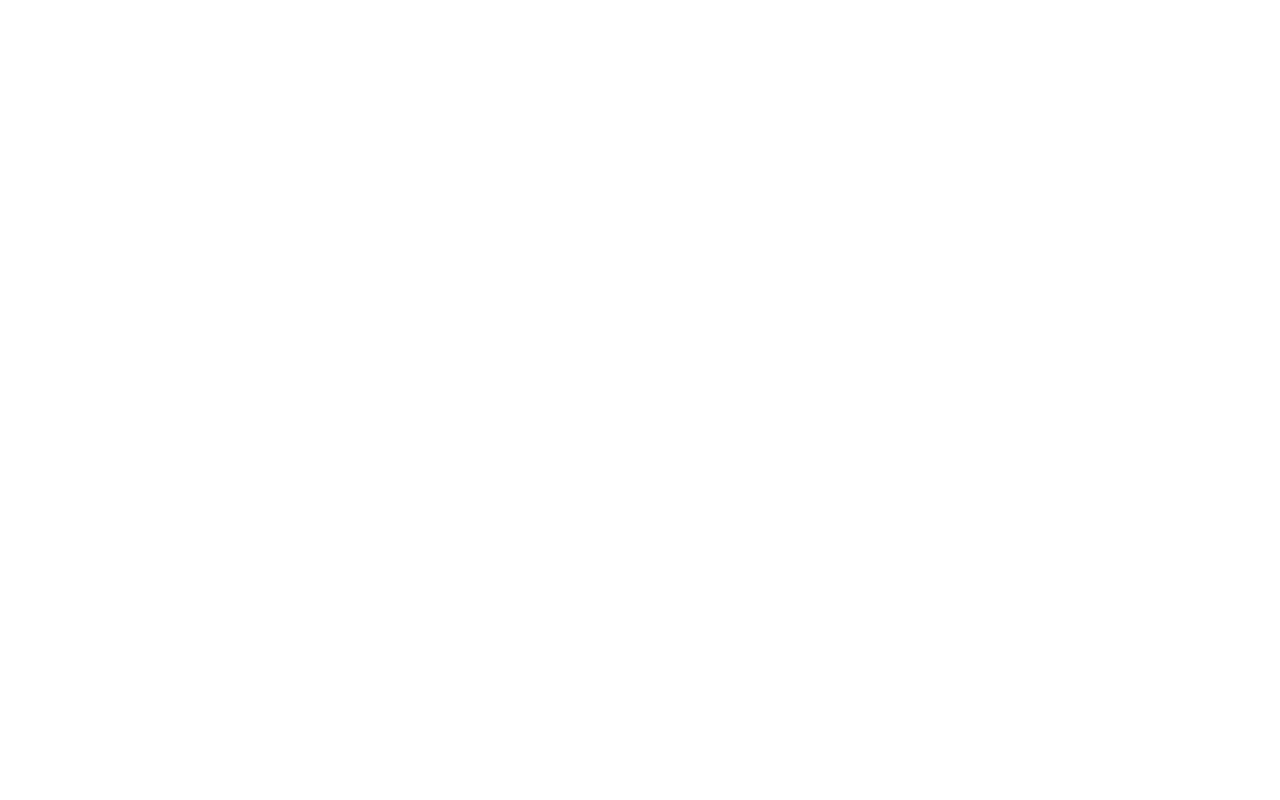
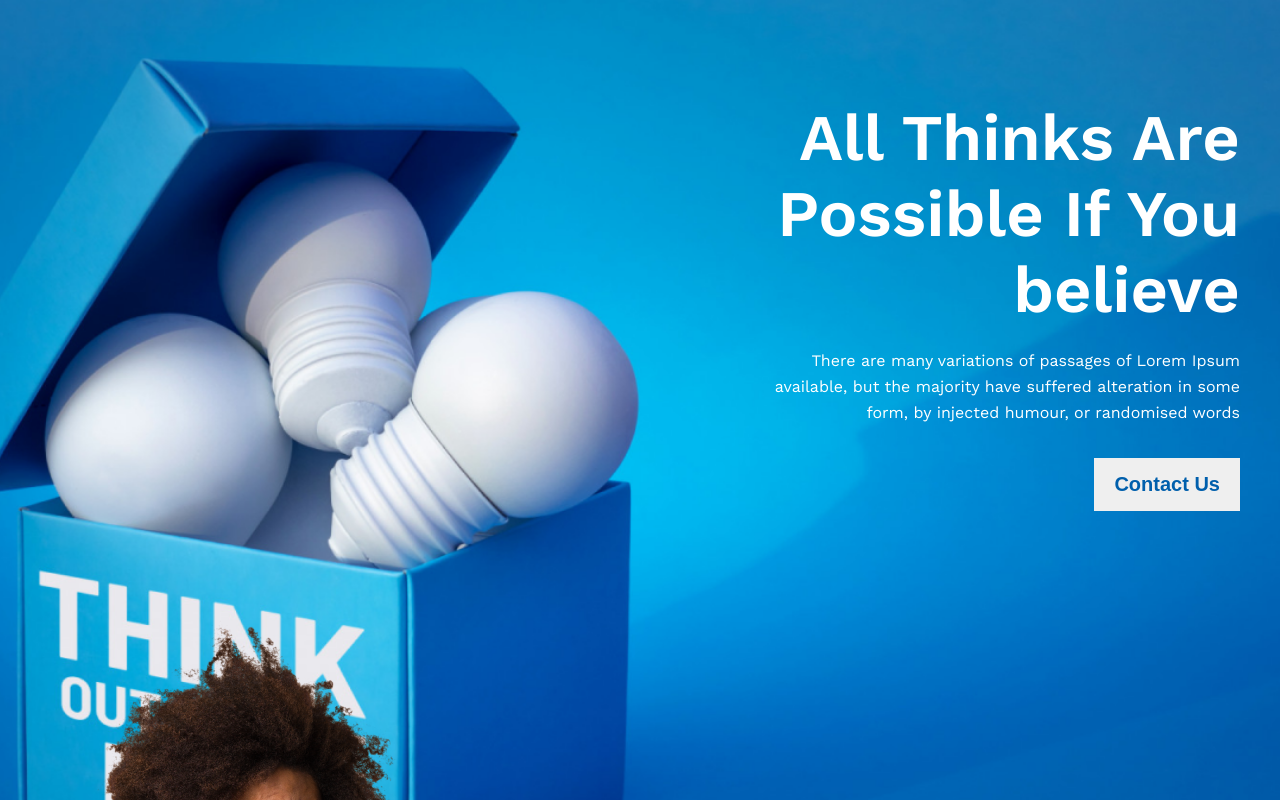
Before and after one commit to AsadFahimTEC/new-year-project, a plain HTML site: page index.html in a window 1280 px wide. Shown: the top 800 px of the page. Drawn offline with nearby package versions, Linux system fonts and the light colour scheme.

Commit message:
header complete

```diff
--- a/index.html
+++ b/index.html
@@ -4,8 +4,41 @@
     <meta charset="UTF-8">
     <meta name="viewport" content="width=device-width, initial-scale=1.0">
     <title>New Year Project</title>
+    <link rel="stylesheet" href="./styles/style.css">
+    <link rel="preconnect" href="https://fonts.googleapis.com">
+<link rel="preconnect" href="https://fonts.gstatic.com" crossorigin>
+<link href="https://fonts.googleapis.com/css2?family=Lato:ital,wght@1,300&family=Open+Sans:wght@400;700&family=Ubuntu:wght@700&family=Work+Sans:wght@300;400;500;600&display=swap" rel="stylesheet">
 </head>
 <body>
+
+    <header class="header">
+            <div class="header-container">
+                <div class="header-inner">
+                <div class="header-content">
+                    <h3 class="header-title">All Thinks Are Possible If You believe</h3>
+                <p class="header-description">There are many variations of passages of Lorem Ipsum available, but the majority have suffered alteration in some form, by injected humour, or randomised words</p>
+                <button class="btn-primary">Contact Us</button>
+            </div>
+        </div>
+    </div>
+
+    <!--banner section start-->
+    <div class="banner-section">
+        <img class="banner-images" src="./images/person.png" alt="">
+
+    </div>
+</header>
+
+    <main>
+
+
+
+    </main>
+
+    <footer>
+
+
+    </footer>
 
 
 
--- /dev/null
+++ b/styles/style.css
@@ -0,0 +1,68 @@
+body{
+    font-size: 16px;
+    font-family: 'Lato', sans-serif;
+    font-family: 'Work Sans', sans-serif;
+}
+
+*{
+    margin: 0;
+    padding: 0;
+    box-sizing: border-box;
+}
+
+
+/* header styles */
+.header-container{
+    width: 1200px;
+    margin: auto;
+}
+
+.header{
+    background-image: url(/images/banner/banner3.png);
+    background-repeat: no-repeat;
+    background-size: cover;
+    background-position: center;
+    width: 100vw;
+    height: 120vh;
+}
+
+.header-inner{
+    width: 100%;
+}
+
+.header-content{
+    text-align: right;
+    padding-top: 100px;
+    padding-bottom: 100px;
+
+}
+
+.header-title{
+    display: flex;
+    width: 525px;
+    color: #FFF;
+    text-align: right;
+    font-size: 65px;
+    font-weight: 700;
+    margin-left: auto;
+    padding-bottom: 20px;
+
+}
+
+.header-description{
+width: 494px;
+color: #FFF;
+margin-left: auto;
+margin-bottom: 32px;
+font-size: 16px;
+line-height: 26px;
+}
+
+.btn-primary{
+color: #005FAC;
+text-align: right;
+font-size: 20px;
+font-weight: 600;
+padding: 15px 20px;
+border: none;
+}
```
